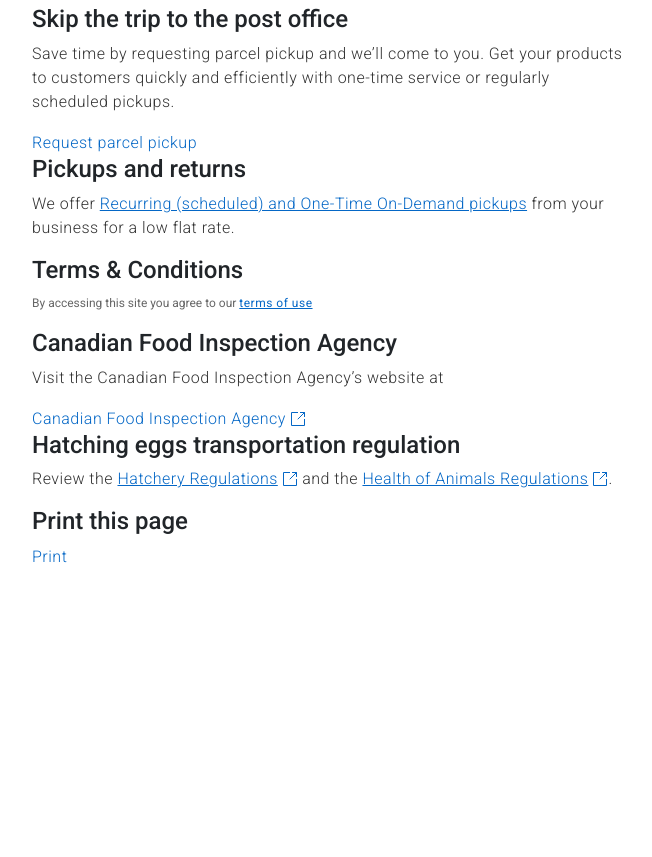
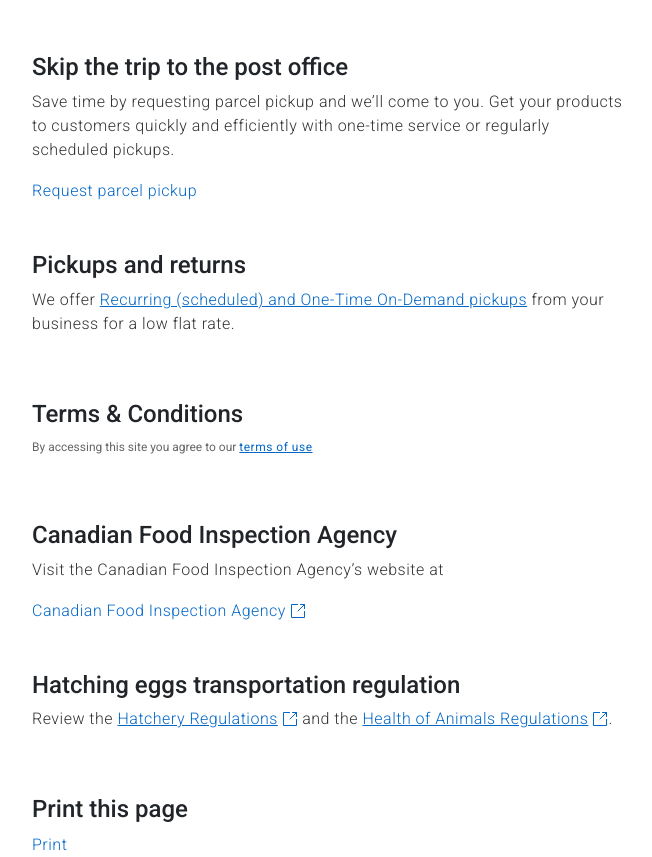
Before and after one commit to vaibhav291193/mercury_links, a plain HTML site: page index.html in a window 1280 px wide. Shown: the part 41-898 px from the top of the page, without its empty margins (321-973 px from the left). Before the commit the page ends 800 px from the top, so only its background shows below. Drawn offline with nearby package versions, Linux system fonts and the light colour scheme.

Commit message:
Update custom.css

```diff
--- a/custom.css
+++ b/custom.css
@@ -2,3 +2,7 @@
   font-family: Roboto;
   font-size: 32px;
 }
+
+h2 {
+padding-top: 48px;
+}
```
